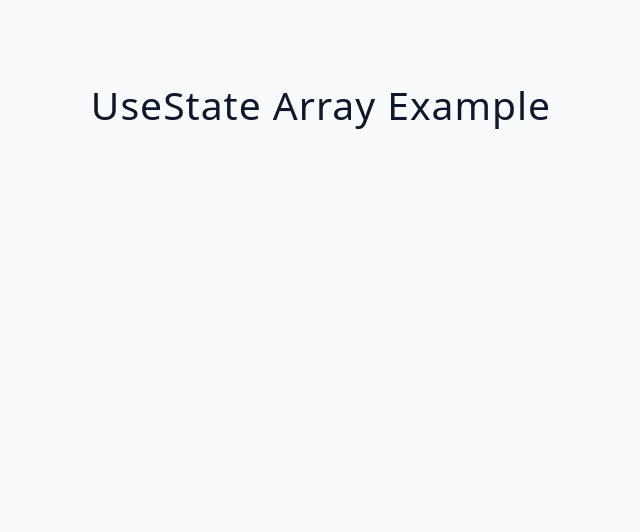
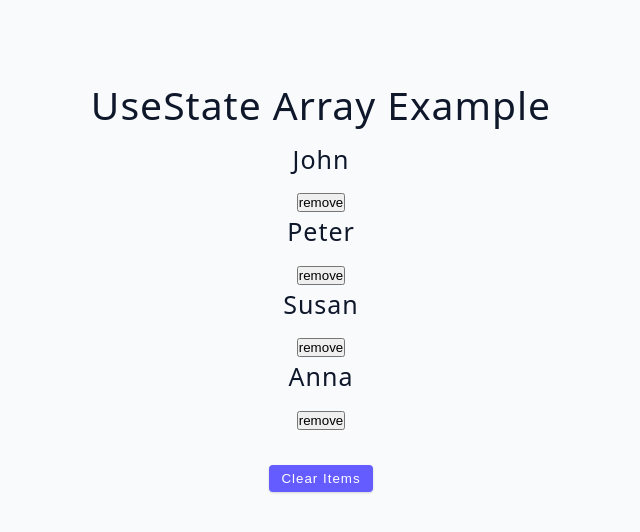
Before and after one commit to isnendyankp/advancedreact, a React (Vite) app: page / in a window 1280 px wide. Shown: the top 532 px of the page, without its empty margins (319-959 px from the left). Built offline with nearby package versions, Linux system fonts and the light colour scheme.

Commit message:
UseState Array Example: Import final component

```diff
--- a/src/App.jsx
+++ b/src/App.jsx
@@ -1,9 +1,11 @@
 import Starter from "./tutorial/01-useState/starter/03-useState-array.jsx";
+import Final from "./tutorial/01-useState/final/03-useState-array.jsx";
 
 function App() {
   return (
     <div className="container">
       <Starter />
+      <Final />
     </div>
   );
 }
```
